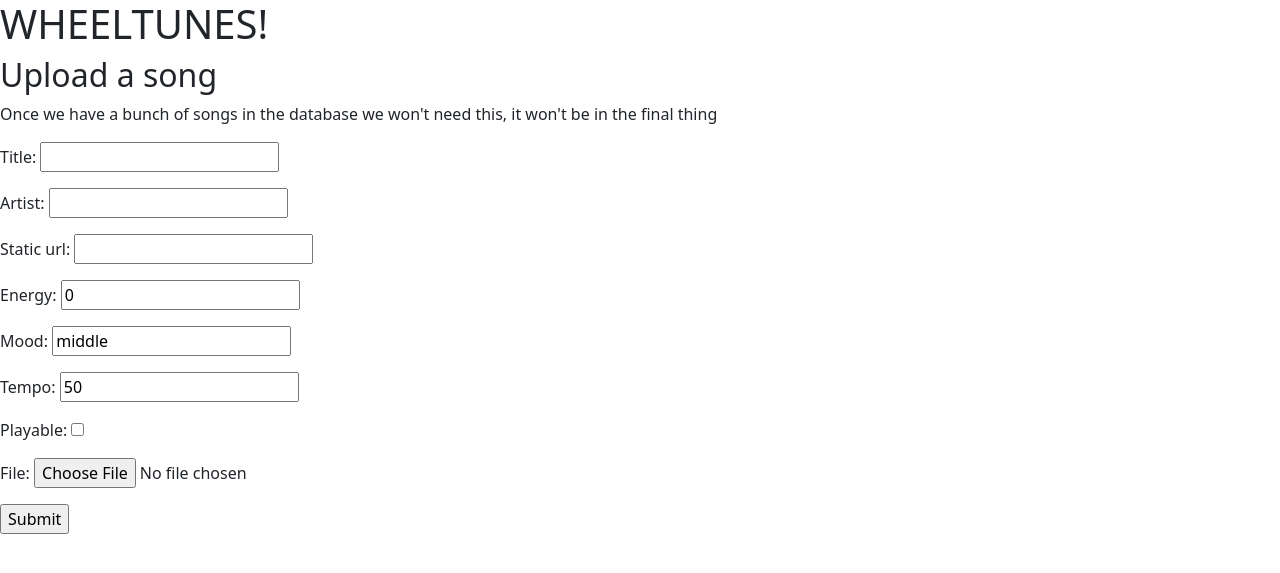
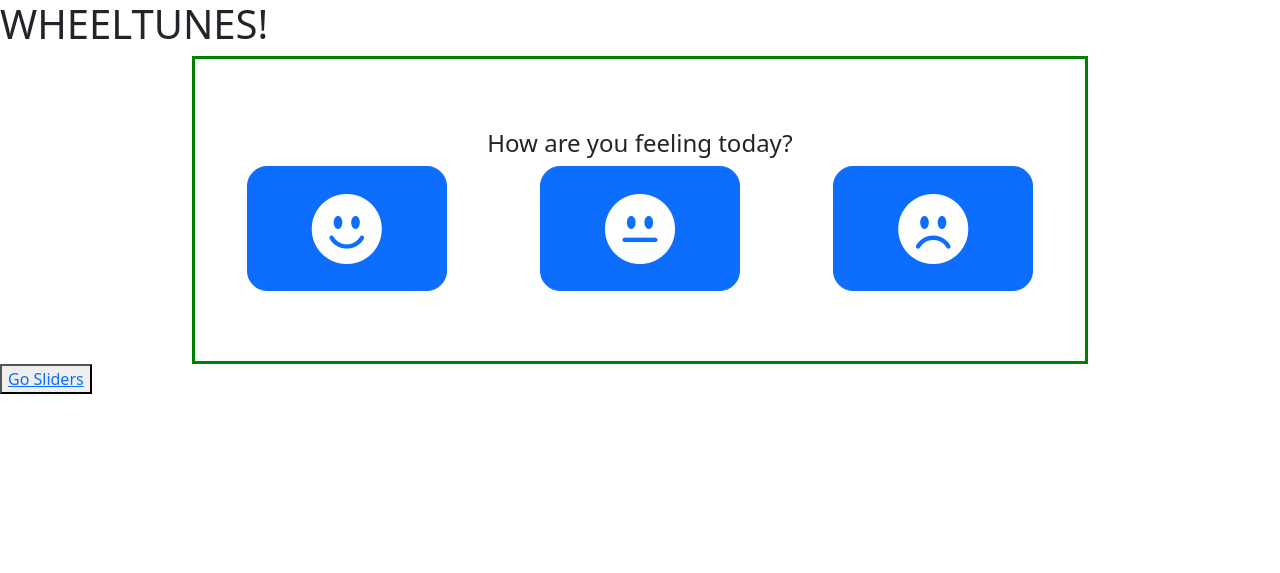
Before and after one commit to LukeZug/wheeltunes, a Django app: page / in a window 1280 px wide. Shown: the top 573 px of the page. Run offline with Django 3.2, Linux system fonts and the light colour scheme; data that the repository does not hold is empty.

Commit message:
add mood

```diff
--- a/wheeltunes/templates/wheeltunes_app/index.html
+++ b/wheeltunes/templates/wheeltunes_app/index.html
@@ -4,23 +4,42 @@
 {% block body_block %}
     <h1>WHEELTUNES!</h1>
 
-    <h2>Upload a song</h2>
-    <p>Once we have a bunch of songs in the database we won't need this, it won't be in the final thing</p>
-    <form id="song_form" method="post" action="" enctype="multipart/form-data">
-        {% csrf_token %}
-        {{ form.as_p }}
-        <input type="submit" name="submit" value="Submit" />
-    </form>
+    <div id="watch-screen">
+        <div id="faces">
+            <h4>How are you feeling today?</h4>
+            <form action="" id="mood-form" method="POST">
+                {% csrf_token %}
+                <button type="submit" name="happy" class="btn btn-primary" id="face-btn"><i id="emoji" class="bi bi-emoji-smile-fill"></i></button>
+                <button type="submit" name="middle" class="btn btn-primary" id="face-btn"><i id="emoji" class="bi bi-emoji-neutral-fill"></i></button>
+                <button type="submit" name="sad" class="btn btn-primary" id="face-btn"><i id="emoji" class="bi bi-emoji-frown-fill"></i></button>
+            </form>
 
-    {% if songs %}
-        <h2>Songs</h2>
-        <i class="bi bi-emoji-smile"></i>
-        {% for song in songs %}
-        <label> {{ song }} with energy {{ song.energy }}</label>
-        <audio controls>
-            <source src={{ MEDIA_URL }}{{ song.file }} type="audio/mpeg">
-            Your browser does not support the audio tag.
-        </audio><br><br>
-        {% endfor %}
-    {% endif %}
+        </div>
+
+        <button><a href="sliders/">Go Sliders</a></button>
+    </div>
+
+    <style scoped>
+        #faces {
+            margin: auto;
+            padding: 70px 0;
+            border: 3px solid green;
+            text-align: center;
+            width: 70%;
+        }
+
+        #face-btn {
+            height: 125px;
+            width: 200px;
+            border-radius: 20px;
+            margin-left: 5%;
+            margin-right: 5%;
+        }
+
+        #emoji {
+            margin: auto;
+            text-align: center;
+            font-size: 70px;
+        }
+    </style>
 {% endblock %}
--- a/wheeltunes/wheeltunes_app/models.py
+++ b/wheeltunes/wheeltunes_app/models.py
@@ -17,3 +17,4 @@ class SensorData(models.Model):
     heart_rate = models.IntegerField(default=40)
     speed = models.IntegerField(default=0)
     background_noise = models.IntegerField(default=20)
+    mood = models.CharField(max_length=100, default='')
--- a/wheeltunes/wheeltunes_app/views.py
+++ b/wheeltunes/wheeltunes_app/views.py
@@ -7,18 +7,19 @@ from wheeltunes_app.forms import UploadSongForm
 # Create your views here.
 def index(request):
     if request.method =="POST":
-        form = UploadSongForm(request.POST, request.FILES)
-        if form.is_valid():
-            form.save()
-            return redirect('index')
+        sensor = SensorData.objects.all().first()
+        mood = list(request.POST.keys())[1]
+        print(mood)
+
+        if sensor:
+            sensor.mood = mood
+            sensor.save()
         else:
-            print(form.errors)
-    else:
-        form = UploadSongForm()
+            SensorData.objects.create(mood=mood)
 
-    songs = Song.objects.all()
-    context = {'songs': songs, 'form': form}
-    return render(request, 'wheeltunes_app/index.html', context=context)
+        return redirect(reverse('sliders'))
+
+    return render(request, 'wheeltunes_app/index.html')
 
 
 def sliders(request):
@@ -53,6 +54,8 @@ def sliders(request):
                 tempo__gte=heart_rate-TEMPO_HEART_RATE_OFFSET
             ).filter(
                 tempo__lte=heart_rate+TEMPO_HEART_RATE_OFFSET
+            ).filter(
+                mood=sensor_data.mood
             )
 
         context_dict = {
```
Also changed, not shown: wheeltunes/templates/wheeltunes_app/sliders_determine_song.html (+7 -4 lines), wheeltunes/wheeltunes_app/migrations/0007_sensordata_mood.py (added).
